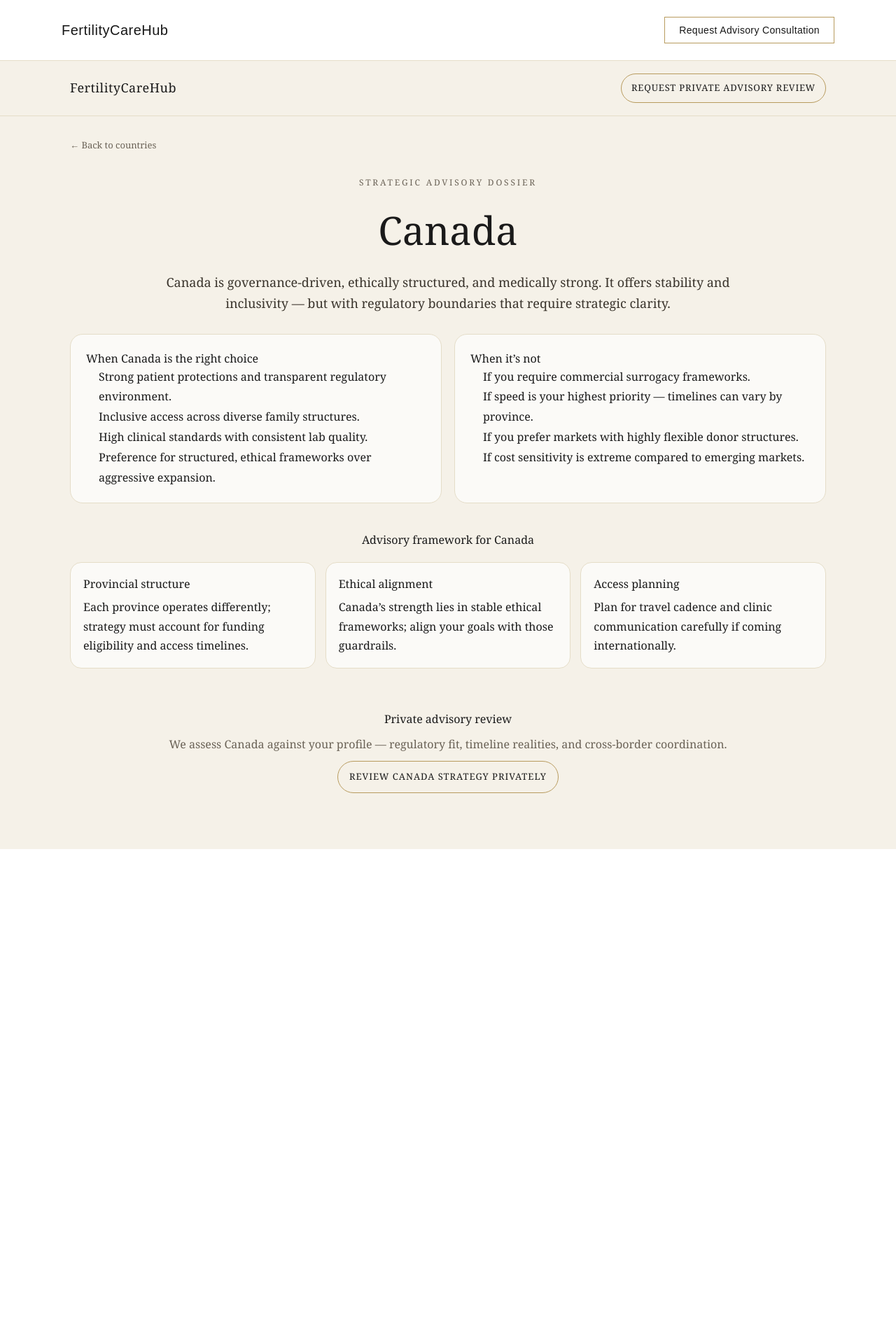
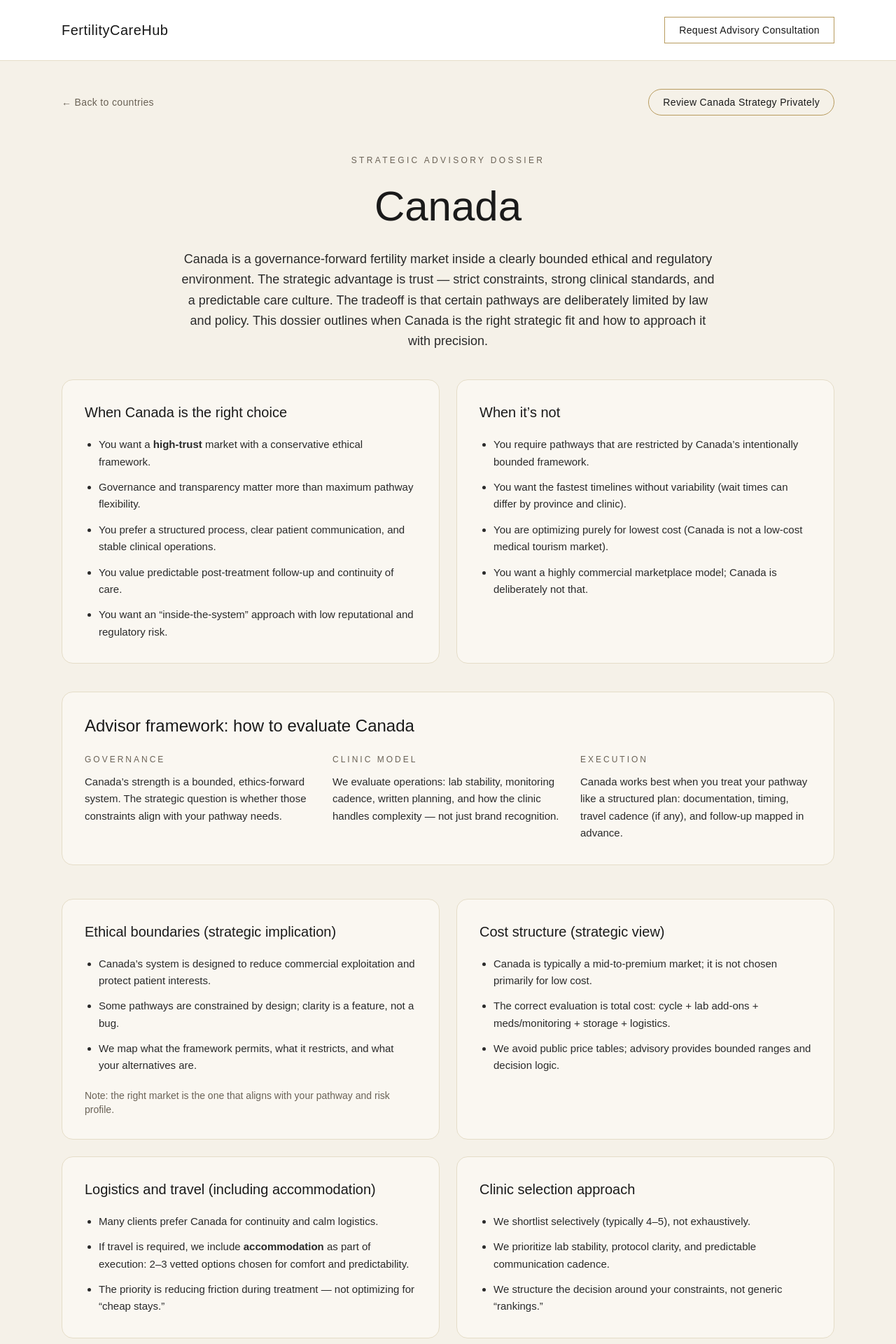
Before and after one commit to fmeliteintl-collab/fertilitycarehub-web, a Next.js app: page /countries/canada in a window 1280 px wide. Shown: the top 1920 px of the page at 70% size. Before the commit the page ends 1213 px from the top, so only its background shows below. Built offline with nearby package versions, Linux system fonts and the light colour scheme.

Commit message:
Build Canada dossier

```diff
--- a/app/countries/canada/page.tsx
+++ b/app/countries/canada/page.tsx
@@ -1,246 +1,236 @@
 import Link from "next/link";
 
-export default function CanadaDossierPage() {
-  const COUNTRY = "Canada";
-  const SLUG = "canada";
-
-  const PAGE_BG = "#F5F1E8";
-  const INK = "#1A1A1A";
-  const MUTED = "#6A6256";
-  const GOLD = "#B89B5E";
-  const BORDER = "#E5DDC8";
-  const CARD_BG = "#FBFAF7";
-
+export default function CanadaPage() {
   return (
-    <main
-      style={{
-        background: PAGE_BG,
-        color: INK,
-        minHeight: "100vh",
-        fontFamily:
-          'ui-serif, Georgia, Cambria, "Times New Roman", Times, serif',
-      }}
-    >
-      {/* Header */}
-      <header
-        style={{
-          width: "100%",
-          borderBottom: `1px solid ${BORDER}`,
-          background: PAGE_BG,
-        }}
-      >
-        <div
-          style={{
-            maxWidth: 1120,
-            margin: "0 auto",
-            padding: "18px 20px",
-            display: "flex",
-            alignItems: "center",
-            justifyContent: "space-between",
-          }}
-        >
+    <main className="min-h-screen bg-[#F5F1E8] text-[#1A1A1A]">
+      {/* Top utility bar */}
+      <div className="max-w-6xl mx-auto px-6 pt-10">
+        <div className="flex items-center justify-between">
           <Link
             href="/countries"
-            style={{
-              textDecoration: "none",
-              color: INK,
-              fontSize: 18,
-              letterSpacing: 0.5,
-            }}
+            className="text-sm tracking-wide text-[#6A6256] hover:text-[#1A1A1A]"
           >
-            FertilityCareHub
+            ← Back to countries
           </Link>
 
           <Link
-            href={`/countries/${SLUG}#consultation`}
-            style={{
-              textDecoration: "none",
-              border: `1px solid ${GOLD}`,
-              color: INK,
-              padding: "10px 14px",
-              borderRadius: 999,
-              fontSize: 13,
-              letterSpacing: 0.8,
-              textTransform: "uppercase",
-              background: "transparent",
-            }}
+            href="/consultation"
+            className="inline-flex items-center justify-center rounded-full border border-[#B89B5E] px-5 py-2 text-sm tracking-wide text-[#1A1A1A] hover:bg-[#F0E7D6]"
           >
-            Request Private Advisory Review
+            Review Canada Strategy Privately
           </Link>
         </div>
-      </header>
+      </div>
 
-      <div style={{ maxWidth: 1120, margin: "0 auto", padding: "28px 20px 80px" }}>
-        {/* Back */}
-        <div>
-          <Link
-            href="/countries"
-            style={{ textDecoration: "none", color: MUTED, fontSize: 13 }}
-          >
-            ← Back to countries
-          </Link>
-        </div>
-
-        {/* Hero */}
-        <section style={{ paddingTop: 34, paddingBottom: 28, textAlign: "center" }}>
-          <div
-            style={{
-              fontSize: 12,
-              letterSpacing: 2.8,
-              textTransform: "uppercase",
-              color: MUTED,
-              marginBottom: 16,
-            }}
-          >
-            Strategic advisory dossier
+      {/* Hero */}
+      <section className="max-w-6xl mx-auto px-6 pt-14 pb-10">
+        <div className="text-center">
+          <div className="text-xs tracking-[0.28em] text-[#6A6256]">
+            STRATEGIC ADVISORY DOSSIER
           </div>
 
-          <h1 style={{ margin: 0, fontSize: 56 }}>
-            {COUNTRY}
+          <h1 className="mt-5 text-5xl md:text-6xl leading-tight font-medium">
+            Canada
           </h1>
 
-          <p
-            style={{
-              margin: "18px auto 0",
-              maxWidth: 860,
-              fontSize: 18,
-              lineHeight: 1.7,
-              color: "#3A342C",
-            }}
-          >
-            Canada is governance-driven, ethically structured, and medically strong.
-            It offers stability and inclusivity — but with regulatory boundaries
-            that require strategic clarity.
+          <p className="mt-6 max-w-3xl mx-auto text-lg leading-relaxed text-[#2A2A2A]">
+            Canada is a governance-forward fertility market inside a clearly bounded ethical and
+            regulatory environment. The strategic advantage is trust — strict constraints, strong
+            clinical standards, and a predictable care culture. The tradeoff is that certain pathways
+            are deliberately limited by law and policy. This dossier outlines when Canada is the right
+            strategic fit and how to approach it with precision.
           </p>
-        </section>
+        </div>
+      </section>
 
-        {/* 2 Column */}
-        <section
-          style={{
-            display: "grid",
-            gridTemplateColumns: "1fr 1fr",
-            gap: 18,
-          }}
-        >
-          <div
-            style={{
-              background: CARD_BG,
-              border: `1px solid ${BORDER}`,
-              borderRadius: 18,
-              padding: 22,
-            }}
-          >
-            <h2>When Canada is the right choice</h2>
-            <ul style={{ paddingLeft: 18, lineHeight: 1.8 }}>
-              <li>Strong patient protections and transparent regulatory environment.</li>
-              <li>Inclusive access across diverse family structures.</li>
-              <li>High clinical standards with consistent lab quality.</li>
-              <li>Preference for structured, ethical frameworks over aggressive expansion.</li>
+      {/* Two-column decision block */}
+      <section className="max-w-6xl mx-auto px-6 pb-10">
+        <div className="grid md:grid-cols-2 gap-6">
+          <div className="rounded-2xl border border-[#E5DDC8] bg-[#FAF7F1] p-8">
+            <h2 className="text-xl font-medium">When Canada is the right choice</h2>
+            <ul className="mt-5 space-y-3 text-[15px] leading-relaxed text-[#2A2A2A] list-disc pl-5">
+              <li>
+                You want a <strong>high-trust</strong> market with a conservative ethical framework.
+              </li>
+              <li>
+                Governance and transparency matter more than maximum pathway flexibility.
+              </li>
+              <li>
+                You prefer a structured process, clear patient communication, and stable clinical operations.
+              </li>
+              <li>
+                You value predictable post-treatment follow-up and continuity of care.
+              </li>
+              <li>
+                You want an “inside-the-system” approach with low reputational and regulatory risk.
+              </li>
             </ul>
           </div>
 
-          <div
-            style={{
-              background: CARD_BG,
-              border: `1px solid ${BORDER}`,
-              borderRadius: 18,
-              padding: 22,
-            }}
-          >
-            <h2>When it’s not</h2>
-            <ul style={{ paddingLeft: 18, lineHeight: 1.8 }}>
-              <li>If you require commercial surrogacy frameworks.</li>
-              <li>If speed is your highest priority — timelines can vary by province.</li>
-              <li>If you prefer markets with highly flexible donor structures.</li>
-              <li>If cost sensitivity is extreme compared to emerging markets.</li>
+          <div className="rounded-2xl border border-[#E5DDC8] bg-[#FAF7F1] p-8">
+            <h2 className="text-xl font-medium">When it’s not</h2>
+            <ul className="mt-5 space-y-3 text-[15px] leading-relaxed text-[#2A2A2A] list-disc pl-5">
+              <li>
+                You require pathways that are restricted by Canada’s intentionally bounded framework.
+              </li>
+              <li>
+                You want the fastest timelines without variability (wait times can differ by province and clinic).
+              </li>
+              <li>
+                You are optimizing purely for lowest cost (Canada is not a low-cost medical tourism market).
+              </li>
+              <li>
+                You want a highly commercial marketplace model; Canada is deliberately not that.
+              </li>
             </ul>
           </div>
-        </section>
+        </div>
+      </section>
 
-        {/* Framework */}
-        <section style={{ marginTop: 40 }}>
-          <h2 style={{ textAlign: "center" }}>
-            Advisory framework for {COUNTRY}
-          </h2>
+      {/* Framework */}
+      <section className="max-w-6xl mx-auto px-6 pb-12">
+        <div className="rounded-2xl border border-[#E5DDC8] bg-[#FAF7F1] p-8">
+          <h2 className="text-2xl font-medium">Advisor framework: how to evaluate Canada</h2>
 
-          <div
-            style={{
-              display: "grid",
-              gridTemplateColumns: "repeat(3, 1fr)",
-              gap: 14,
-              marginTop: 20,
-            }}
-          >
-            {[
-              {
-                title: "Provincial structure",
-                text: "Each province operates differently; strategy must account for funding eligibility and access timelines.",
-              },
-              {
-                title: "Ethical alignment",
-                text: "Canada’s strength lies in stable ethical frameworks; align your goals with those guardrails.",
-              },
-              {
-                title: "Access planning",
-                text: "Plan for travel cadence and clinic communication carefully if coming internationally.",
-              },
-            ].map((card) => (
-              <div
-                key={card.title}
-                style={{
-                  background: CARD_BG,
-                  border: `1px solid ${BORDER}`,
-                  borderRadius: 16,
-                  padding: 18,
-                }}
-              >
-                <div style={{ fontWeight: 500 }}>{card.title}</div>
-                <div style={{ marginTop: 8, lineHeight: 1.7 }}>
-                  {card.text}
-                </div>
-              </div>
-            ))}
+          <div className="mt-6 grid md:grid-cols-3 gap-6">
+            <div>
+              <div className="text-xs tracking-[0.25em] text-[#6A6256]">GOVERNANCE</div>
+              <p className="mt-3 text-[15px] leading-relaxed text-[#2A2A2A]">
+                Canada’s strength is a bounded, ethics-forward system. The strategic question is
+                whether those constraints align with your pathway needs.
+              </p>
+            </div>
+
+            <div>
+              <div className="text-xs tracking-[0.25em] text-[#6A6256]">CLINIC MODEL</div>
+              <p className="mt-3 text-[15px] leading-relaxed text-[#2A2A2A]">
+                We evaluate operations: lab stability, monitoring cadence, written planning, and how
+                the clinic handles complexity — not just brand recognition.
+              </p>
+            </div>
+
+            <div>
+              <div className="text-xs tracking-[0.25em] text-[#6A6256]">EXECUTION</div>
+              <p className="mt-3 text-[15px] leading-relaxed text-[#2A2A2A]">
+                Canada works best when you treat your pathway like a structured plan: documentation,
+                timing, travel cadence (if any), and follow-up mapped in advance.
+              </p>
+            </div>
           </div>
-        </section>
+        </div>
+      </section>
 
-        {/* CTA */}
-        <section id="consultation" style={{ marginTop: 60, textAlign: "center" }}>
-          <h2>Private advisory review</h2>
-          <p style={{ maxWidth: 800, margin: "12px auto", color: MUTED }}>
-            We assess Canada against your profile — regulatory fit,
-            timeline realities, and cross-border coordination.
+      {/* Core sections */}
+      <section className="max-w-6xl mx-auto px-6 pb-12">
+        <div className="grid md:grid-cols-2 gap-6">
+          <div className="rounded-2xl border border-[#E5DDC8] bg-[#FAF7F1] p-8">
+            <h3 className="text-xl font-medium">Ethical boundaries (strategic implication)</h3>
+            <ul className="mt-5 space-y-3 text-[15px] leading-relaxed text-[#2A2A2A] list-disc pl-5">
+              <li>
+                Canada’s system is designed to reduce commercial exploitation and protect patient interests.
+              </li>
+              <li>
+                Some pathways are constrained by design; clarity is a feature, not a bug.
+              </li>
+              <li>
+                We map what the framework permits, what it restricts, and what your alternatives are.
+              </li>
+            </ul>
+            <p className="mt-5 text-sm text-[#6A6256]">
+              Note: the right market is the one that aligns with your pathway and risk profile.
+            </p>
+          </div>
+
+          <div className="rounded-2xl border border-[#E5DDC8] bg-[#FAF7F1] p-8">
+            <h3 className="text-xl font-medium">Cost structure (strategic view)</h3>
+            <ul className="mt-5 space-y-3 text-[15px] leading-relaxed text-[#2A2A2A] list-disc pl-5">
+              <li>
+                Canada is typically a mid-to-premium market; it is not chosen primarily for low cost.
+              </li>
+              <li>
+                The correct evaluation is total cost: cycle + lab add-ons + meds/monitoring + storage + logistics.
+              </li>
+              <li>
+                We avoid public price tables; advisory provides bounded ranges and decision logic.
+              </li>
+            </ul>
+          </div>
+
+          <div className="rounded-2xl border border-[#E5DDC8] bg-[#FAF7F1] p-8">
+            <h3 className="text-xl font-medium">Logistics and travel (including accommodation)</h3>
+            <ul className="mt-5 space-y-3 text-[15px] leading-relaxed text-[#2A2A2A] list-disc pl-5">
+              <li>
+                Many clients prefer Canada for continuity and calm logistics.
+              </li>
+              <li>
+                If travel is required, we include <strong>accommodation</strong> as part of execution:
+                2–3 vetted options chosen for comfort and predictability.
+              </li>
+              <li>
+                The priority is reducing friction during treatment — not optimizing for “cheap stays.”
+              </li>
+            </ul>
+          </div>
+
+          <div className="rounded-2xl border border-[#E5DDC8] bg-[#FAF7F1] p-8">
+            <h3 className="text-xl font-medium">Clinic selection approach</h3>
+            <ul className="mt-5 space-y-3 text-[15px] leading-relaxed text-[#2A2A2A] list-disc pl-5">
+              <li>
+                We shortlist selectively (typically 4–5), not exhaustively.
+              </li>
+              <li>
+                We prioritize lab stability, protocol clarity, and predictable communication cadence.
+              </li>
+              <li>
+                We structure the decision around your constraints, not generic “rankings.”
+              </li>
+            </ul>
+          </div>
+        </div>
+      </section>
+
+      {/* What we exclude */}
+      <section className="max-w-6xl mx-auto px-6 pb-12">
+        <div className="rounded-2xl border border-[#E5DDC8] bg-[#FAF7F1] p-8">
+          <h3 className="text-xl font-medium">What we deliberately exclude (the private filter)</h3>
+          <div className="mt-5 grid md:grid-cols-2 gap-6">
+            <ul className="space-y-3 text-[15px] leading-relaxed text-[#2A2A2A] list-disc pl-5">
+              <li>Exhaustive clinic directories.</li>
+              <li>Hotel price comparison grids.</li>
+              <li>Generic claims without pathway fit analysis.</li>
+            </ul>
+            <ul className="space-y-3 text-[15px] leading-relaxed text-[#2A2A2A] list-disc pl-5">
+              <li>Static pricing tables without verification.</li>
+              <li>DIY bureaucracy playbooks (we coordinate with trusted partners).</li>
+              <li>One-size-fits-all templates.</li>
+            </ul>
+          </div>
+        </div>
+      </section>
+
+      {/* CTA */}
+      <section className="max-w-6xl mx-auto px-6 pb-16">
+        <div className="rounded-2xl border border-[#E5DDC8] bg-[#FAF7F1] p-10 text-center">
+          <h3 className="text-2xl font-medium">Private advisory, not a public database.</h3>
+          <p className="mt-4 max-w-2xl mx-auto text-[15px] leading-relaxed text-[#2A2A2A]">
+            If Canada is on your shortlist, the decisive step is aligning your pathway to the right clinic model
+            inside a bounded ethical framework — then mapping execution into a calm, predictable plan.
           </p>
 
-          <Link
-            href="/consultation"
-            style={{
-              display: "inline-block",
-              border: `1px solid ${GOLD}`,
-              padding: "12px 16px",
-              borderRadius: 999,
-              textDecoration: "none",
-              color: INK,
-              fontSize: 13,
-              letterSpacing: 1,
-              textTransform: "uppercase",
-            }}
-          >
-            Review Canada Strategy Privately
-          </Link>
-        </section>
-      </div>
+          <div className="mt-7 flex items-center justify-center">
+            <Link
+              href="/consultation"
+              className="inline-flex items-center justify-center rounded-full border border-[#B89B5E] px-6 py-3 text-sm tracking-wide text-[#1A1A1A] hover:bg-[#F0E7D6]"
+            >
+              Request Private Advisory Review
+            </Link>
+          </div>
 
-      <style>{`
-        @media (max-width: 900px) {
-          section[style*="grid-template-columns: 1fr 1fr"] {
-            grid-template-columns: 1fr !important;
-          }
-          section[style*="repeat(3, 1fr)"] {
-            grid-template-columns: 1fr !important;
-          }
-          h1 { font-size: 40px !important; }
-        }
-      `}</style>
+          <div className="mt-3 text-xs tracking-wide text-[#6A6256]">
+            Discreet, structured guidance aligned to your profile and jurisdictional constraints.
+          </div>
+        </div>
+      </section>
     </main>
   );
 }
```
